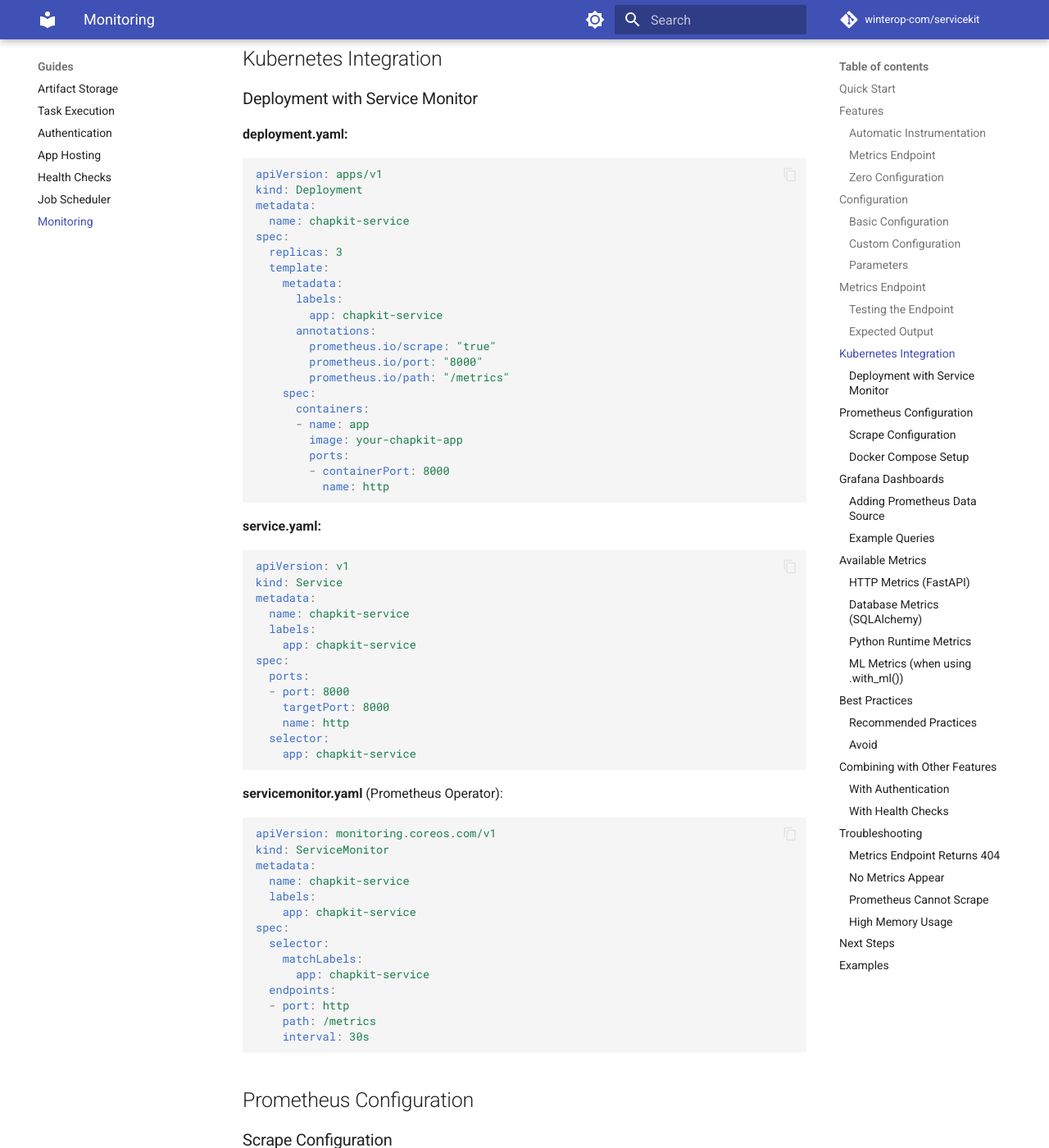
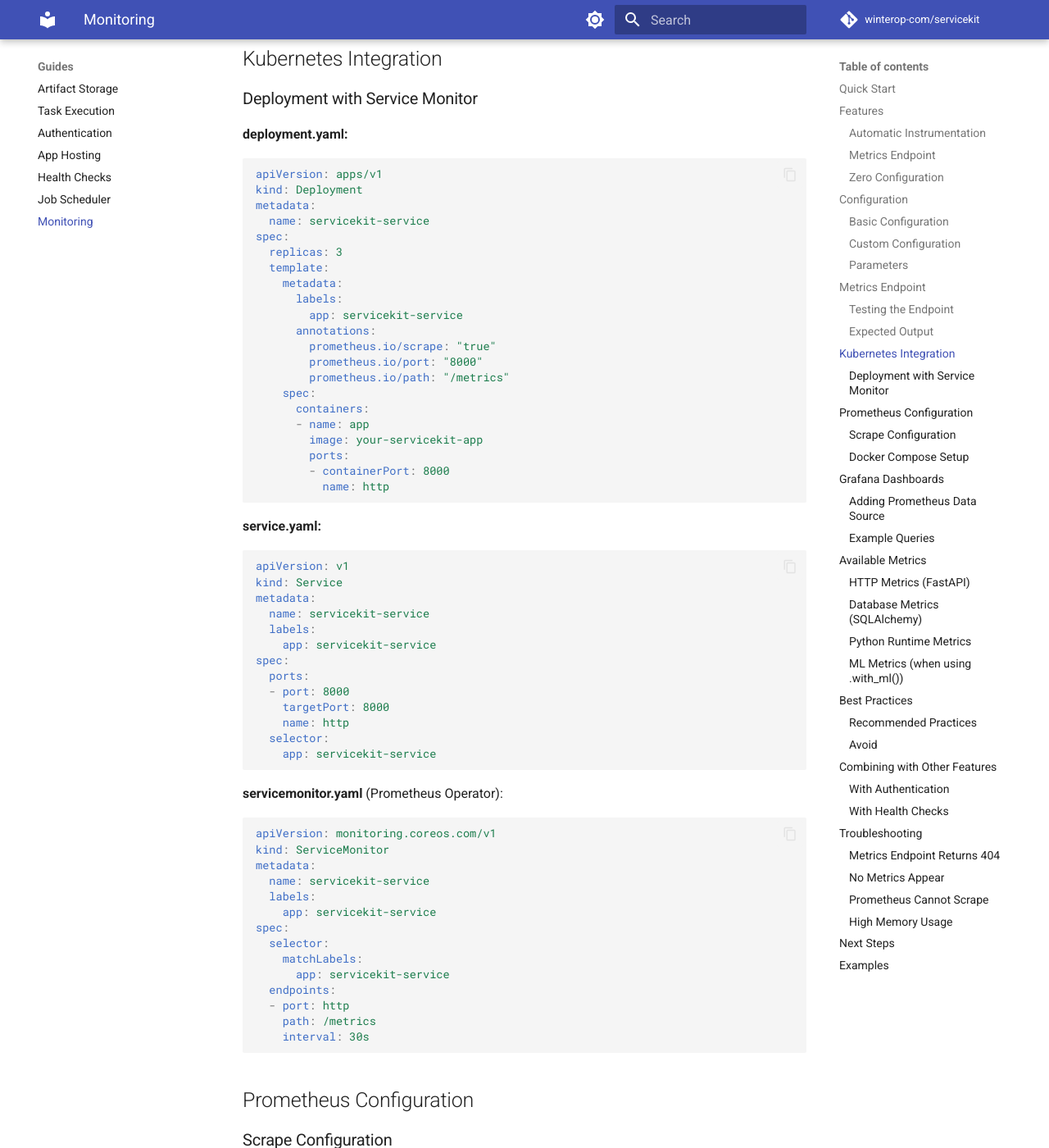
Before and after one commit to winterop-com/servicekit, an MkDocs documentation site: the page built from docs/guides/monitoring.md, in a window 1280 px wide and 1400 px high, scrolled down 2547 px. Shown: the whole window at 82% size. Built offline with MkDocs 1.6.1 and Material for MkDocs 9.7.7, drawn with Linux system fonts in a browser that asks for light colours; comment, search, counter and statistics services are not loaded; the version menu is left out; some of the changed text lies outside the part shown.

Commit message:
docs: replace chapkit with servicekit in deployment examples
- Replace all chapkit-service references with servicekit-service
- Replace all chapkit-app references with servicekit-app
- Replace all chapkit API keys references with servicekit
- Update all Docker, Kubernetes, and Prometheus config examples
- Only legitimate references remain in README, index.md, and CLAUDE.md

````diff
--- a/docs/guides/monitoring.md
+++ b/docs/guides/monitoring.md
@@ -112,13 +112,13 @@ db_client_connections_usage{pool_name="default",state="used"} 2.0
 apiVersion: apps/v1
 kind: Deployment
 metadata:
-  name: chapkit-service
+  name: servicekit-service
 spec:
   replicas: 3
   template:
     metadata:
       labels:
-        app: chapkit-service
+        app: servicekit-service
       annotations:
         prometheus.io/scrape: "true"
         prometheus.io/port: "8000"
@@ -126,7 +126,7 @@ spec:
     spec:
       containers:
       - name: app
-        image: your-chapkit-app
+        image: your-servicekit-app
         ports:
         - containerPort: 8000
           name: http
@@ -137,16 +137,16 @@ spec:
 apiVersion: v1
 kind: Service
 metadata:
-  name: chapkit-service
+  name: servicekit-service
   labels:
-    app: chapkit-service
+    app: servicekit-service
 spec:
   ports:
   - port: 8000
     targetPort: 8000
     name: http
   selector:
-    app: chapkit-service
+    app: servicekit-service
 ```
 
 **servicemonitor.yaml** (Prometheus Operator):
@@ -154,13 +154,13 @@ spec:
 apiVersion: monitoring.coreos.com/v1
 kind: ServiceMonitor
 metadata:
-  name: chapkit-service
+  name: servicekit-service
   labels:
-    app: chapkit-service
+    app: servicekit-service
 spec:
   selector:
     matchLabels:
-      app: chapkit-service
+      app: servicekit-service
   endpoints:
   - port: http
     path: /metrics
@@ -175,12 +175,12 @@ Add to `prometheus.yml`:
 
 ```yaml
 scrape_configs:
-  - job_name: 'chapkit-services'
+  - job_name: 'servicekit-services'
     scrape_interval: 15s
     static_configs:
       - targets: ['localhost:8000']
         labels:
-          service: 'chapkit-api'
+          service: 'servicekit-api'
           environment: 'production'
 ```
 
@@ -191,7 +191,7 @@ scrape_configs:
 version: '3.8'
 
 services:
-  chapkit-app:
+  servicekit-app:
     build: .
     ports:
       - "8000:8000"
@@ -238,7 +238,7 @@ volumes:
 
 **HTTP Request Rate:**
 ```promql
-rate(http_server_requests_total{job="chapkit-services"}[5m])
+rate(http_server_requests_total{job="servicekit-services"}[5m])
 ```
 
 **Request Duration (p95):**
@@ -261,18 +261,18 @@ rate(http_server_requests_total{http_status_code=~"5.."}[5m])
 
 **ML Training Job Rate:**
 ```promql
-rate(ml_train_jobs_total{job="chapkit-services"}[5m])
+rate(ml_train_jobs_total{job="servicekit-services"}[5m])
 ```
 
 **ML Prediction Job Rate:**
 ```promql
-rate(ml_predict_jobs_total{job="chapkit-services"}[5m])
+rate(ml_predict_jobs_total{job="servicekit-services"}[5m])
 ```
 
 **Total ML Jobs (Train + Predict):**
 ```promql
-sum(rate(ml_train_jobs_total{job="chapkit-services"}[5m])) +
-sum(rate(ml_predict_jobs_total{job="chapkit-services"}[5m]))
+sum(rate(ml_train_jobs_total{job="servicekit-services"}[5m])) +
+sum(rate(ml_predict_jobs_total{job="servicekit-services"}[5m]))
 ```
 
 ## Available Metrics
````
Also changed, not shown: docs/guides/app-hosting.md (+6 -6 lines), docs/guides/authentication.md (+13 -13 lines), docs/guides/health-checks.md (+8 -8 lines).
